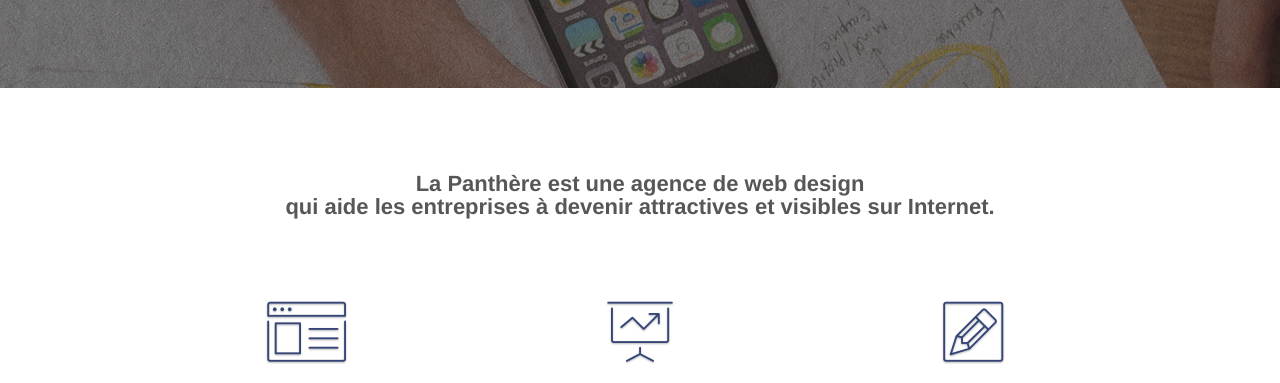
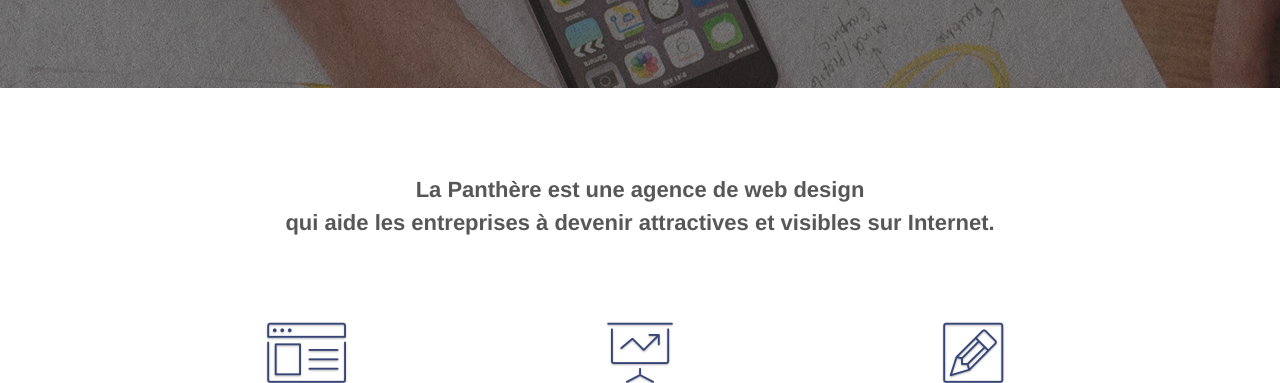
Before and after one commit to mbourjac/oc-projet-4, a plain HTML site: page index.html in a window 1280 px wide. Shown: the part 367-750 px from the top of the page. Drawn offline with Linux system fonts and the light colour scheme.

Commit message:
Fix h2 line-height

```diff
--- a/style.css
+++ b/style.css
@@ -836,7 +836,7 @@ address {
 h2 {
     font-size: 1.375rem;
     font-weight: 600;
-    line-height: 1.4rem;
+    line-height: 2.0625rem;
 }
 
 h3 {
```
